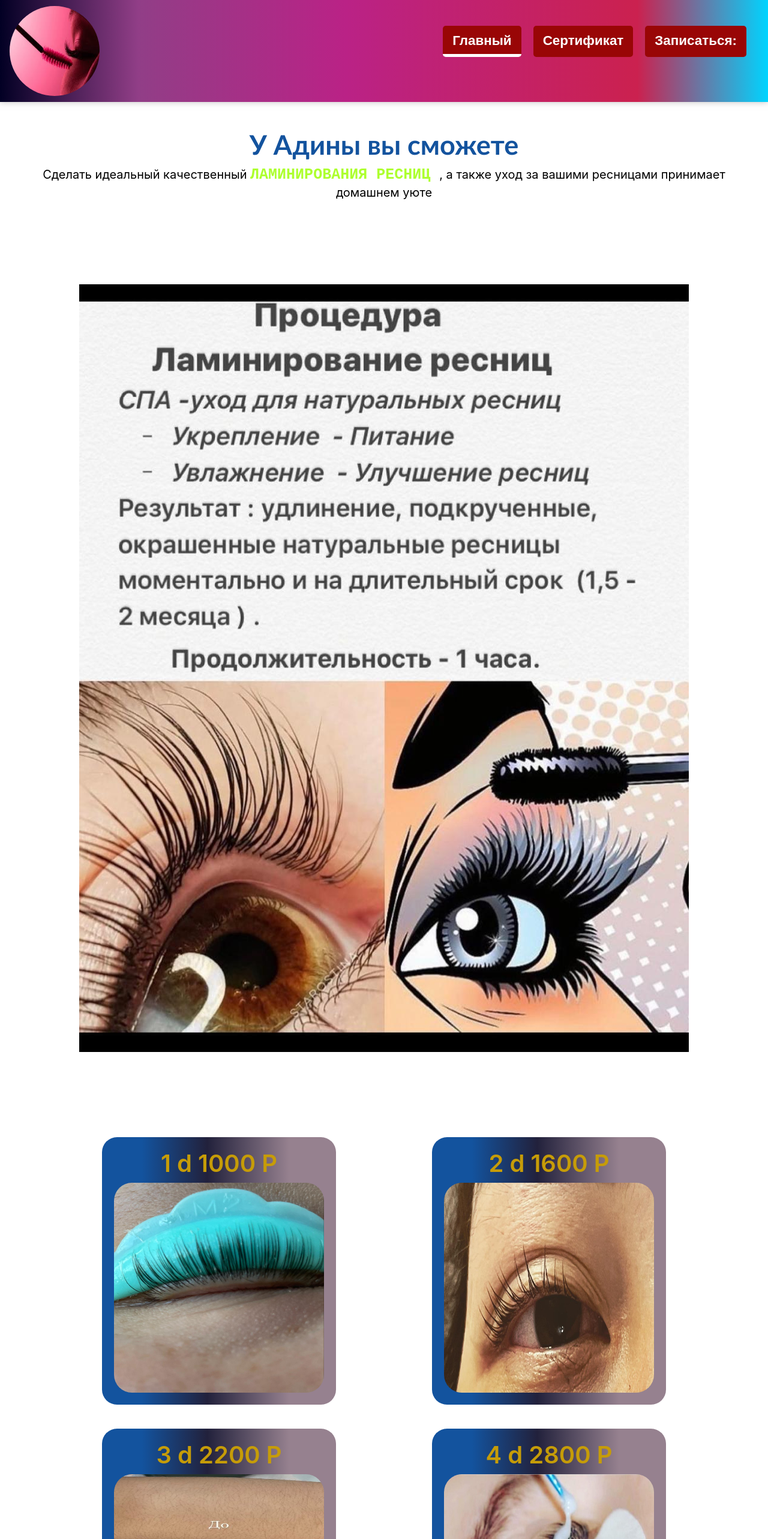
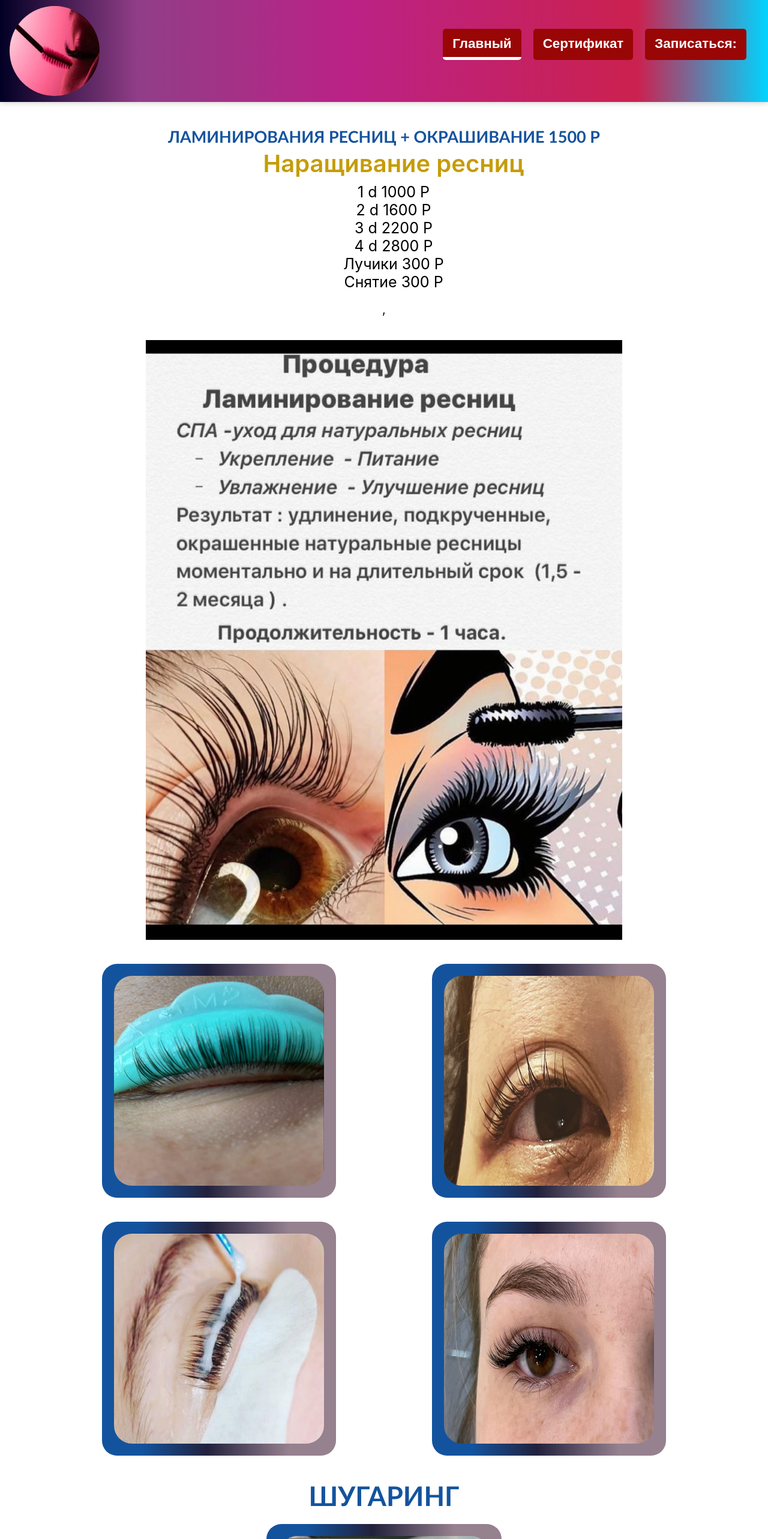
Before and after one commit to AlinurAbdyiskakov/chat, a React (Create React App) app: page / in a window 1280 px wide. Shown: the top 2566 px of the page at 60% size. Built offline with nearby package versions, Linux system fonts and the light colour scheme.

Commit message:
delect the few select

```diff
--- a/src/Nav/Nav.module.css
+++ b/src/Nav/Nav.module.css
@@ -28,7 +28,7 @@
     background-color: white;
 }
 
-@media (max-width: 940px) {
+@media (max-width: 1000px) {
     .Nav {
         flex-direction: column;
         margin-left: 20px;
--- a/src/components/Adina/Adina.js
+++ b/src/components/Adina/Adina.js
@@ -12,9 +12,22 @@ import WhatsApp from '../../Imges/whatsapp.png'
 function Adina() {
     return ( < div className = { classes.Adina } >
         <
-        div className = { classes.hello1 } > < span className = { classes.span1 } > У Адины вы сможете < /span> <p> Cделать идеальный качественный <
-        span className = { classes.Glav } > ЛАМИНИРОВАНИЯ РЕСНИЦ < /span> ,
-        а также уход за вашими ресницами принимает домашнем уюте < /p></div >
+        div className = { classes.hello1 } > < span className = { classes.span1 } > ЛАМИНИРОВАНИЯ РЕСНИЦ + ОКРАШИВАНИЕ 1500 Р < /span> <p>  <
+        span className = { classes.Glav } >
+        <
+        ul > < h1 > Наращивание ресниц < /h1> <
+        li > 1 d 1000 P < /li>  <
+        li > 2 d 1600 P < /li> <li>   3 d 2200 P</li >
+        <
+        li > 4 d 2800 P < /li> <li>Лучики 300 Р</li >
+        <
+        li > Снятие 300 Р < /li> </ul >
+
+
+
+        <
+        /span> ,  <
+        /p></div >
 
 
         <
@@ -25,30 +38,40 @@ function Adina() {
         <
         div className = { classes.Conteiner } >
         <
-        div className = { classes.img123 } > < div className = { classes.H1 } > < h1 > 1 d 1000 P < /h1></div > < img alt = "img2"
+        div className = { classes.img123 } > < div className = { classes.H1 } > < /div > < img alt = "img2"
         src = { img2 }
         /></div >
         <
-        div className = { classes.img123 } > < div className = { classes.H1 } > < h1 > 2 d 1600 P < /h1></div > < img alt = "img2"
+        div className = { classes.img123 } > < div className = { classes.H1 } > < /div > < img alt = "img2"
         src = { img3 }
-        /></div >
-        <
-        div className = { classes.img123 } > < div className = { classes.H1 } > < h1 > 3 d 2200 P < /h1></div > < img alt = "img2"
-        src = { img6 }
-        /></div >
-        <
-        div className = { classes.img123 } > < div className = { classes.H1 } > < h1 > 4 d 2800 P < /h1></div > < img alt = "img2"
-        src = { img7 }
-        /></div >
-        <
-        div className = { classes.img123 } > < div className = { classes.H1 } > < h1 > Снятие 300 Р Лучики 300 Р < /h1></div > < img alt = "img2"
-        src = { img8 }
         /></div >
 
         <
-        /div> <footer > < img alt = "whatsApp icons"
-        src = { WhatsApp }
-        /><span className={classes.helo}>+7 996 627 82 73</span > < span > -Adina < /span></footer >
+        div className = { classes.img123 } > < div className = { classes.H1 } > < /div > < img alt = "img2"
+        src = { img7 }
+        /> <
+        /div > <
+        div className = { classes.img123 } > < div className = { classes.H1 } > < /div > < img alt = "img2"
+        src = { img8 }
+        /></div >
+        <
+        div className = { classes.chu } > < h2 > ШУГАРИНГ < /h2> <
+        div className = { classes.img123 } > < div className = { classes.H1 } > < /div > < img alt = "img2"
+        src = { img6 }
+        /> <
+        /div> <
+        ul > < li > НОГИ ПОЛНОСТЬЮ 1200 Р < /li> <
+        li > ПОДМЫШКИ 300 Р < /li> <
+        li > БИКИНИ 1000 Р < /li> <
+        li > КЛАССИЧЕСКОЕ БИКИНИ 500 Р < /li> <
+        li > РУКИ ПОЛНОСТЬЮ < /li></ul >
+        <
+        /div>
+
+        <
+        /div> <footer > < img alt ="whatsApp icons" src = { WhatsApp } /
+        > < span className = { classes.helo } > +7 996 627 82 73 < /span >  <
+        span > -Adina < /span></footer >
         <
         /div>
     )
--- a/src/components/Adina/Adina.module.css
+++ b/src/components/Adina/Adina.module.css
@@ -2,7 +2,7 @@
     color: rgb(19, 83, 158);
     font-weight: 600;
     font-family: 'Gill Sans', 'Gill Sans MT', Calibri, 'Trebuchet MS', sans-serif;
-    font-size: 45px;
+    font-size: 27px;
     text-align: center;
 }
 
@@ -11,11 +11,20 @@
 }
 
 .hello1 .Glav {
-    color: greenyellow;
+    color: #000;
     font-size: 25px;
-    font-weight: 700;
-    font-family: monospace;
+    font-weight: initial;
     line-height: 20px;
+}
+
+.Glav ul {
+    list-style: none;
+    display: flex;
+    flex-direction: column;
+}
+
+ul li {
+    padding: 5px 0;
 }
 
 p {
@@ -25,11 +34,11 @@ p {
 }
 
 .img1 {
-    margin: 10% auto;
+    margin: 20px auto;
     background-position: center;
     background-size: cover;
     max-width: 100%;
-    max-height: 15%;
+    max-height: 1000px;
 }
 
 .Conteiner {
@@ -102,3 +111,26 @@ footer span:nth-child(3) {
     font-weight: 800;
     font-family: serif;
 }
+
+.chu ul {
+    list-style: none;
+    display: flex;
+    flex-direction: column;
+    color: #000;
+    font-size: 25px;
+    font-weight: initial;
+    line-height: 20px;
+}
+
+.cho ul li {
+    padding: 5px;
+}
+
+h2 {
+    margin-top: 20px;
+    color: rgb(19, 83, 158);
+    font-weight: 600;
+    font-family: 'Gill Sans', 'Gill Sans MT', Calibri, 'Trebuchet MS', sans-serif;
+    font-size: 45px;
+    text-align: center;
+}
--- a/src/components/Layout/Drower/Drawer.module.css
+++ b/src/components/Layout/Drower/Drawer.module.css
@@ -19,7 +19,7 @@
     transform: translateX(-260px);
 }
 
-@media (min-width: 960px) {
+@media (min-width: 999px) {
     .Drawer {
         display: none;
     }
--- a/src/components/Layout/Drower/DrawerOpen/DrawerOpen.module.css
+++ b/src/components/Layout/Drower/DrawerOpen/DrawerOpen.module.css
@@ -18,7 +18,7 @@
     margin-bottom: .5rem;
 }
 
-@media (min-width: 980px) {
+@media (min-width: 1000px) {
     .DrawerOpen {
         display: none;
         overflow-x: hidden;
--- a/src/components/Layout/Toolbar/Toolbar.module.css
+++ b/src/components/Layout/Toolbar/Toolbar.module.css
@@ -14,7 +14,7 @@
     box-shadow: 0 0 10px rgba(131, 129, 129, 0.5);
 }
 
-@media (max-width: 940px) {
+@media (max-width: 1000px) {
     .Toolbar nav {
         display: none;
     }
--- a/src/components/Sert/Sert.js
+++ b/src/components/Sert/Sert.js
@@ -1,6 +1,4 @@
 import React from 'react'
-
-
 import sert from '../../Imges/sert.jpg'
 import sert2 from '../../Imges/sert2.jpeg'
 import classes from './Sert.module.css'
@@ -9,10 +7,11 @@ function Sert() {
 
     return ( < div className = { classes.Sert } >
         <
-        div > < img src = { sert }
-        alt = 'sert' / > < /div> <
-        div > < img src = { sert2 }
-        alt = 'sert' / > < /div>
+        img src = { sert }
+        alt = 'sert' / >
+        <
+        img src = { sert2 }
+        alt = 'sert' / >
 
         <
         /div>
--- a/src/components/Sert/Sert.module.css
+++ b/src/components/Sert/Sert.module.css
@@ -0,0 +1,7 @@
+.Sert img {
+    min-width: 500px;
+    min-height: 500px;
+    background-position: center;
+    background-size: 100%;
+    margin: 20px;
+}
--- a/src/components/Zapis/Zapis.module.css
+++ b/src/components/Zapis/Zapis.module.css
@@ -49,5 +49,6 @@ input:last-of-type {
 .container {
     background-color: indigo;
     margin-top: -10px;
-    padding: 30px;
+    padding: 30px 30px 155px 30px;
+    height: 100%;
 }
```
